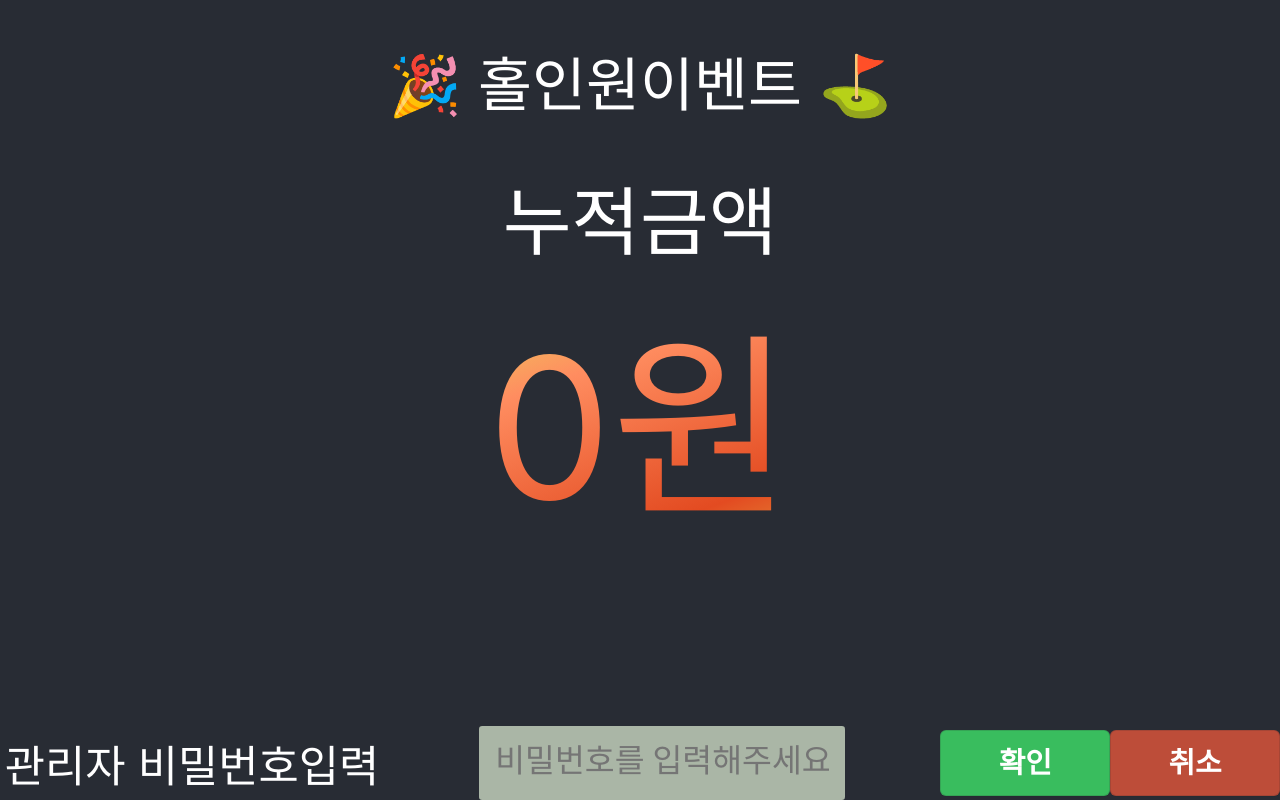
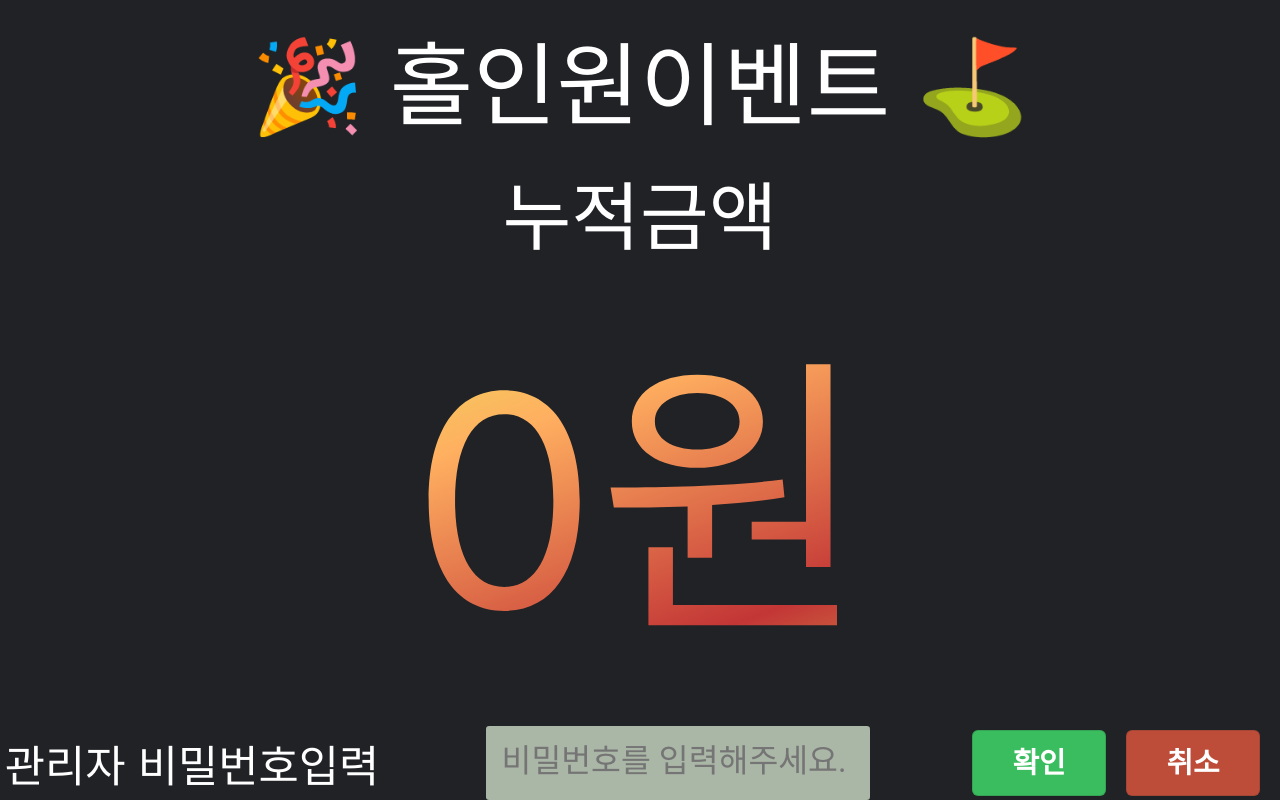
Before and after one commit to Rick00Kim/screengolf-hole-in-one, a React (Create React App) app in the folder frontend/: page / in a window 1280 px wide. Both pictures are taken after a click on the button "누적금액변경". Built offline with nearby package versions, Linux system fonts and the light colour scheme; no server answers.

Commit message:
Update frontend : Modify css

```diff
--- a/frontend/src/App.css
+++ b/frontend/src/App.css
@@ -3,7 +3,7 @@
 }
 
 .App-header {
-  background-color: #282c34;
+  background-color: #202226;
   min-height: 100vh;
   display: flex;
   flex-direction: column;
@@ -17,8 +17,8 @@
 }
 
 .event-title {
-  margin-top: 3%;
-  margin-bottom: 3%;
+  margin-top: 1%;
+  margin-bottom: 1%;
 }
 
 .event-amount,
@@ -27,8 +27,8 @@
   background-image: linear-gradient(
     -200deg,
     #e3f258 0%,
-    #ff8d60 29%,
-    #e34b21 65%,
+    #ffaf60 29%,
+    #c33636 65%,
     #e3f258 100%
   );
   background-size: auto auto;
@@ -57,7 +57,7 @@
 /* Increase button css */
 .button-increase {
   appearance: none;
-  height: 3em;
+  height: 2.5em;
   width: 10em;
   background-color: #2ea44f;
   border: 1px solid rgba(27, 31, 35, 0.15);
@@ -111,7 +111,7 @@
 /* Decrease button css */
 .button-decrease {
   appearance: none;
-  height: 3em;
+  height: 2.5em;
   width: 10em;
   background-color: #a4302e;
   border: 1px solid rgba(27, 31, 35, 0.15);
@@ -216,7 +216,7 @@
 
 @media (min-width: 768px) {
   .event-title {
-    font-size: calc(1rem + ((1vw - 0.48em) * 8.3333));
+    font-size: calc(3rem + ((1vw - 0.48em) * 8.3333));
   }
   .event-amount-comment {
     font-size: calc(2rem + ((1vw - 0.48em) * 8.3333));
@@ -228,13 +228,13 @@
     font-size: calc(2rem + ((1vw - 0.48em) * 7.3333));
   }
   .event-amount {
-    font-size: calc(5rem + ((1vw - 7.68px) * 22.7778));
+    font-size: calc(7rem + ((1vw - 7.68px) * 35.7778));
   }
 
   .button-increase,
   .button-decrease,
   .button-apply {
-    font-size: calc(1.5rem + ((1vw - 7.68px) * 1.3889));
+    font-size: calc(1.2rem + ((1vw - 7.68px) * 1.3889));
   }
 }
 
--- a/frontend/src/AuthForm.css
+++ b/frontend/src/AuthForm.css
@@ -38,6 +38,7 @@
 /* Submit button css */
 .button-submit,
 .button-cancel {
+  margin-right: 20px;
   appearance: none;
   border: 1px solid rgba(27, 31, 35, 0.15);
   border-radius: 6px;
@@ -130,7 +131,7 @@
   .button-submit,
   .button-cancel {
     font-size: calc(1.25rem + ((1vw - 7.68px) * 1.7361));
-    width: calc(8rem + ((1vw - 7.68px) * 8.1736));
+    width: calc(8rem + ((1vw - 7.68px) * 1.1736));
     height: calc(3rem + ((1vw - 7.68px) * 3.3472));
   }
 }
@@ -148,7 +149,7 @@
   .button-submit,
   .button-cancel {
     font-size: 40px;
-    width: 10em;
+    width: 7em;
     height: 2.7em;
   }
 }
```
